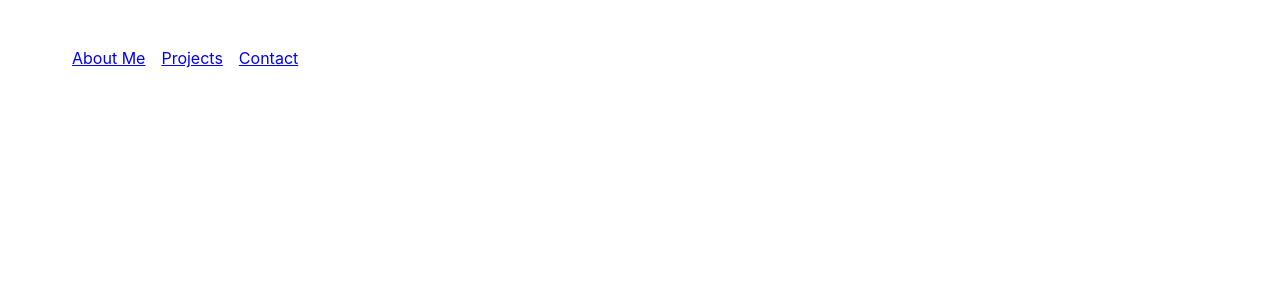
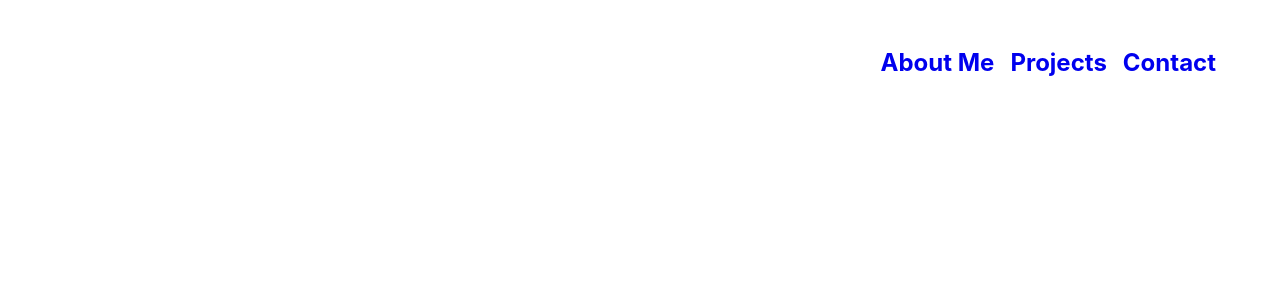
Before and after one commit to adrienbelcastro/portfolio-site, a React (Create React App) app: page / in a window 1280 px wide. Shown: the top 300 px of the page. Built offline with nearby package versions, Linux system fonts and the light colour scheme.

Commit message:
removed unnecessary styles

```diff
--- a/src/components/header/Header.scss
+++ b/src/components/header/Header.scss
@@ -15,37 +15,12 @@
     padding-right: 1.2rem;
   }
 
-  &__desktop-logo,
-  &__desktop-navbar,
-  &__desktop-search,
-  &__desktop-signup {
+  &__desktop-navbar {
     display: none;
   }
 
-  &__logo {
-    width: 4rem;
-    margin-top: 0.8rem;
-
-    @include desktop {
-      display: none;
-    }
-  }
-
-  &__desktop-logo {
-    @include desktop {
-      display: block;
-    }
-  }
-
-  &__profile {
-    width: 36px;
-    margin-top: 1.25rem;
-    margin-right: 1rem;
-  }
-
   @include desktop {
-    justify-content: space-between;
-    padding: 2rem;
+    padding: 2rem 4rem;
 
     &__desktop-navbar {
       display: flex;
@@ -53,15 +28,9 @@
       gap: 1rem;
     }
 
-    &__desktop-logo {
-      width: 100px;
-      height: 100px;
-    }
-
-    &__desktop-recipes,
-    &__desktop-ingredients,
-    &__desktop-countries,
-    &__desktop-random-recipe {
+    &__desktop-about-me,
+    &__desktop-contact,
+    &__desktop-projects {
       text-decoration: none;
       font-size: 24px;
       font-weight: 700;
```
